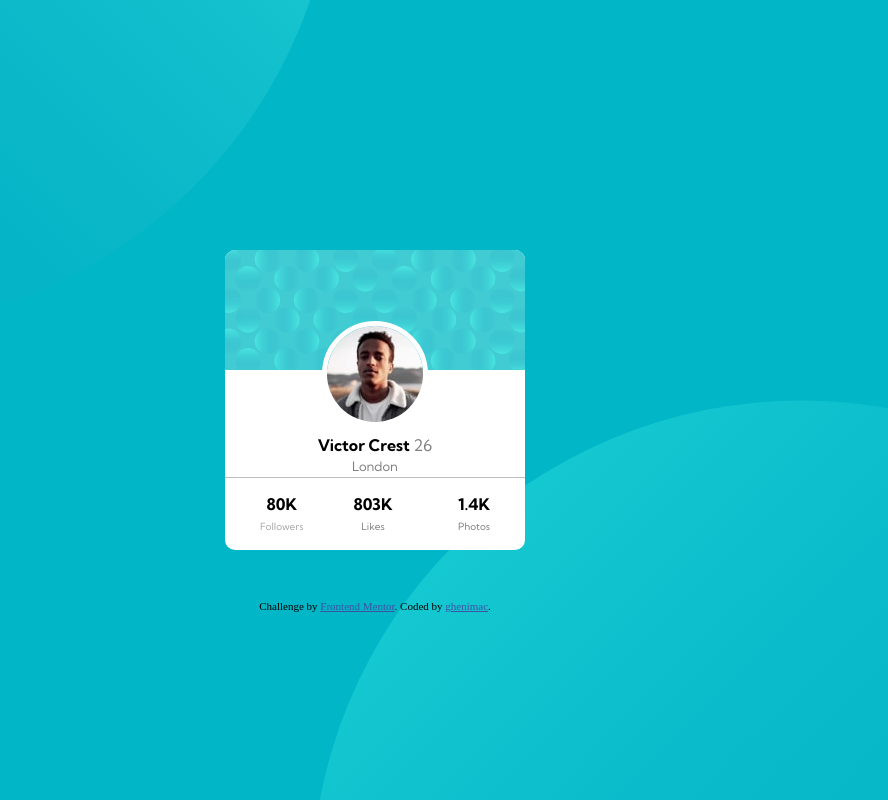
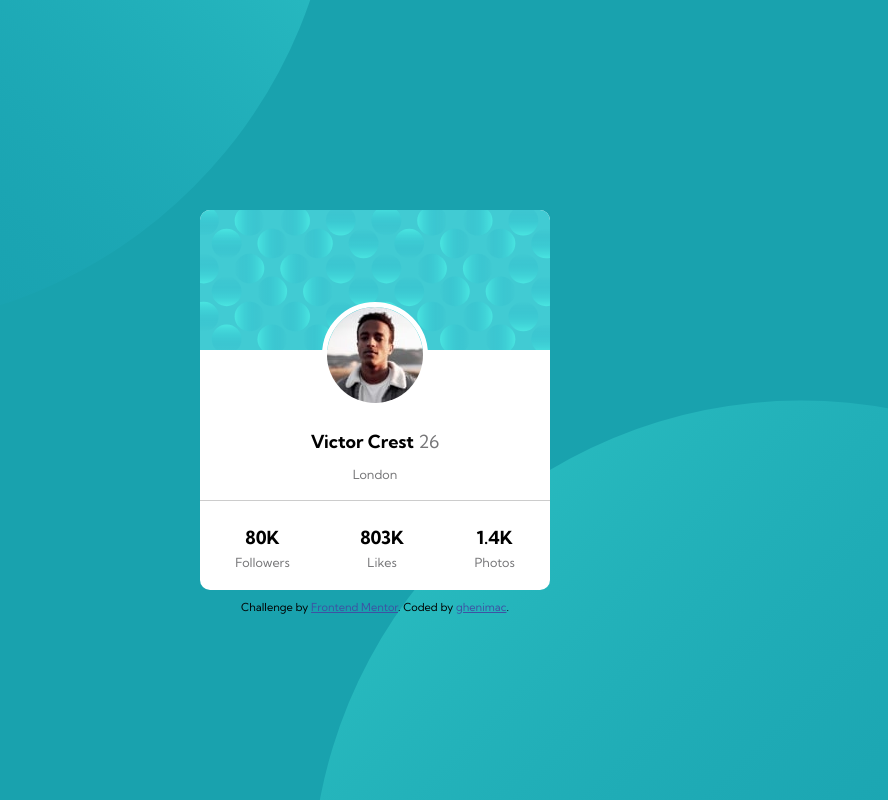
Before and after one commit to ghenimac/ProfileCardComponent, a plain HTML site: page index.html in a window 1280 px wide. Shown: the whole page, without its empty margins (265-1153 px from the left). Drawn offline with Linux system fonts and the light colour scheme.

Commit message:
Add files via upload

```diff
--- a/index.html
+++ b/index.html
@@ -16,18 +16,23 @@
           <img src="images/bg-pattern-card.svg">
           <div class="circle"> <img src="images/image-victor.jpg" alt="avatar"> </div>
         </div>
-        <div class="Name">
-          <p><strong>Victor Crest</strong> <font color="gray">26</font> <br> <font size="2" color="gray">London</font>  </p>
+        <div class="profile">
+          <span class="name">Victor Crest</span>
+          <span class="age">26</span>
+          <div class="city">London</div>
         </div>
         <div class="info">
-            <div class="Followers">
-              <p class = "stat"><strong>80K</strong></br><font size="1" color="darkgray">Followers</font> </p>
+            <div class="cont">
+              <div class="stat">80K</div>
+              <div class="type">Followers</div>
             </div>
-            <div class="Likes">
-              <P class = "stat"><strong>803K</strong></br><font size="1" color="gray">Likes</font> </P>
+            <div class="cont">
+              <div class="stat">803K</div>
+              <div class="type">Likes</div>
             </div>
-            <div class="Photos">
-              <P class = "stat"><strong>1.4K</strong></br><font size="1" color="gray">Photos</font></P>
+            <div class="cont">
+              <div class="stat">1.4K</div>
+              <div class="type">Photos</div>
             </div>
         </div>
     </div>
--- a/style.css
+++ b/style.css
@@ -1,7 +1,9 @@
 body{
 	margin: 0px;
 	padding: 0px;
-	background-color: #00B6C7;
+	background-color: hsl(185, 75%, 39%);
+	font-size: 18px;
+	font-family: 'Kumbh Sans', sans-serif;
 	background-image: url(images/bg-pattern-top.svg), url(images/bg-pattern-bottom.svg);
 	background-repeat: no-repeat, no-repeat;
 	background-position: right 53vw top -81vh, left 45vw top 50vh;
@@ -11,8 +13,8 @@ body{
 	position: absolute;
 	border-radius: 10px;
 	background: white;
-    width: 300px;
-    height: 300px;
+    width: 350px;
+    height: 380px;
     top: 50%;
     left: 50%;
     transform: translate(-50%, -50%);
@@ -37,41 +39,43 @@ body{
 .info {
 	position: absolute;
 	width: 100%;
-	border-top:1px solid silver;
+	height: 85px;
+	display: flex;
+	padding-top: 4px;
+	align-items: center;
+	justify-content: space-around;
+	border-top:1px solid hsl(0, 0%, 80%);
 	bottom: 0px;
-	font-family: 'Kumbh Sans', sans-serif;
+}
+.stat {
+	text-align: center;
+	font-weight: 700;
 }
 
-.Name{
-
+.type {
 	text-align: center;
-	position: relative;
-	font-family: 'Kumbh Sans', sans-serif;
-	max-width: 100%;
-	top: 15%;
-	height: 50px;
+	font-size: 0.7em;
+	color: rgb(118,118,120);
+	padding-top: 6px;
 }
 
-.info .Followers{
-	padding-left: 35px;
-	float: left;
+.profile{
+	text-align: center;
+	padding-top: 75px;
+}
+.name {
+	font-weight: bold;
 
 }
-
-.info .Likes{
-	padding-left: 50px;
-	float: left;
-
+.age, .city {
+	color: rgb(118,118,120);
 }
 
-.info .Photos{
-	float: right;
-	padding-right: 35px;
+.city {
+	padding-top: 14px;
+	font-size :0.7em;
 }
 
-.stat{
-	text-align: center;
-}
 .attribution {
 	font-size: 11px;
 	text-align: center;
```
